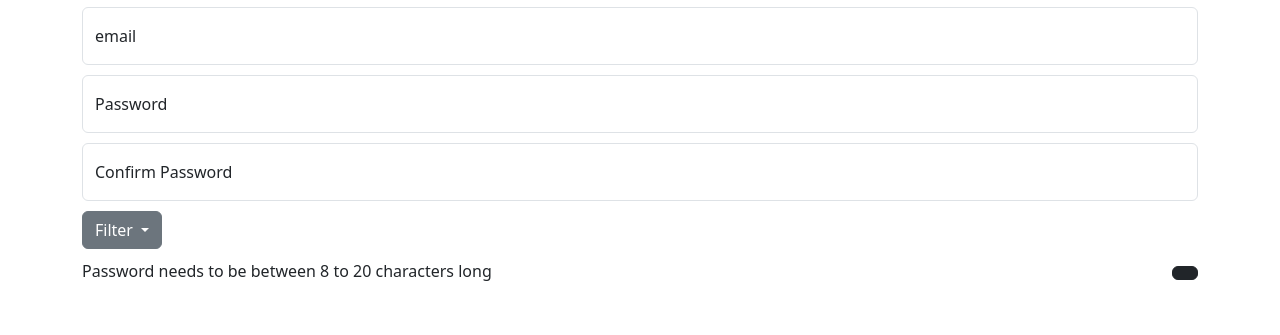
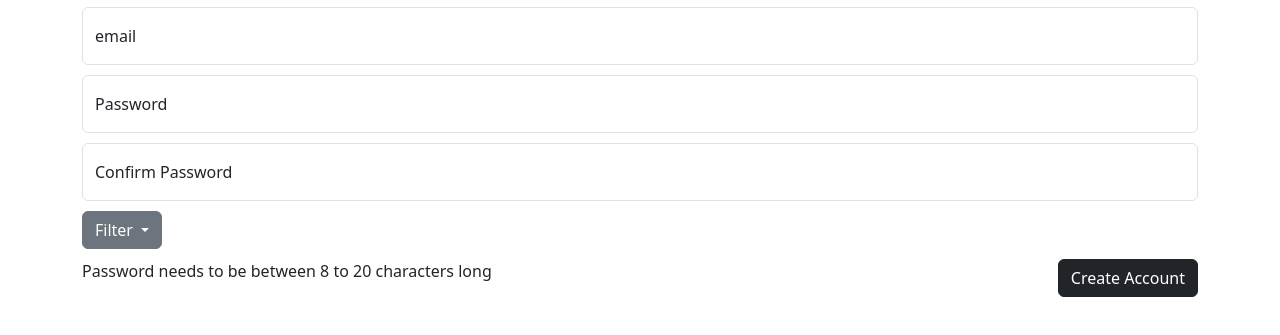
Before and after one commit to NeoTrea/createacount-sample, a plain HTML site: page index.html in a window 1280 px wide. Shown: the part 127-462 px from the top of the page. Drawn offline with nearby package versions, Linux system fonts and the light colour scheme.

Commit message:
Update index.html

```diff
--- a/index.html
+++ b/index.html
@@ -74,7 +74,7 @@
                     </div>
                     <div class="col-6">
                         <div class="LeftSet">
-                            <button class="btn btn-dark" type="submit" value="Create Account" href="/Home.html"></button>
+                            <input class="btn btn-dark" type="submit" value="Create Account">
                         </div>
                     </div>
                 </div>
```
